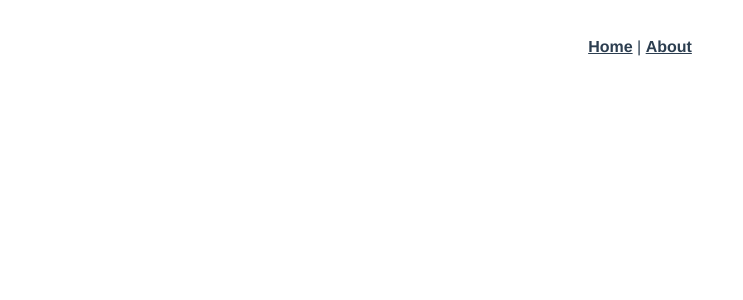
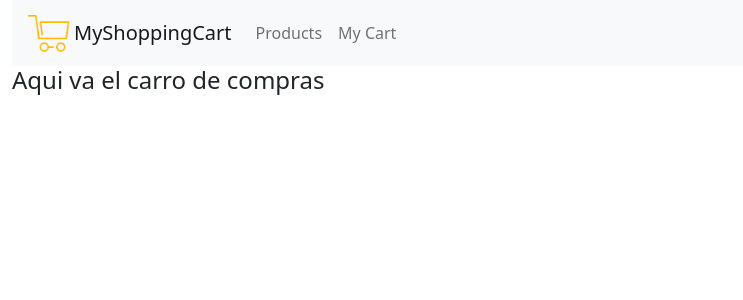
Before and after one commit to jccontreras/shoppingcartfront, a Vue app: page /mycart in a window 1280 px wide. Shown: the top 300 px of the page, without its empty margins (0-743 px from the left). Built offline with nearby package versions, Linux system fonts and the light colour scheme.

Commit message:
update getProducts

```diff
--- a/package.json
+++ b/package.json
@@ -8,6 +8,7 @@
     "lint": "vue-cli-service lint"
   },
   "dependencies": {
+    "axios": "^0.21.1",
     "core-js": "^3.6.5",
     "vue": "^2.6.11",
     "vue-router": "^3.2.0",
--- a/public/index.html
+++ b/public/index.html
@@ -5,13 +5,32 @@
     <meta http-equiv="X-UA-Compatible" content="IE=edge">
     <meta name="viewport" content="width=device-width,initial-scale=1.0">
     <link rel="icon" href="<%= BASE_URL %>favicon.ico">
-    <title><%= htmlWebpackPlugin.options.title %></title>
+    <title>My Shopping Cart</title>
+    <!-- CSS only -->
+    <link href="https://cdn.jsdelivr.net/npm/bootstrap@5.0.0-beta1/dist/css/bootstrap.min.css" rel="stylesheet"
+          integrity="sha384-giJF6kkoqNQ00vy+HMDP7azOuL0xtbfIcaT9wjKHr8RbDVddVHyTfAAsrekwKmP1" crossorigin="anonymous">
+
 </head>
 <body>
 <noscript>
-      <strong>We're sorry but <%= htmlWebpackPlugin.options.title %> doesn't work properly without JavaScript enabled. Please enable it to continue.</strong>
+    <strong>We're sorry but <%= htmlWebpackPlugin.options.title %> doesn't work properly without JavaScript enabled.
+        Please enable it to continue.</strong>
 </noscript>
 <div id="app"></div>
 <!-- built files will be auto injected -->
+<script src="https://code.jquery.com/jquery-3.5.1.slim.min.js"
+        integrity="sha384-DfXdz2htPH0lsSSs5nCTpuj/zy4C+OGpamoFVy38MVBnE+IbbVYUew+OrCXaRkfj"
+        crossorigin="anonymous"></script>
+<script src="https://cdn.jsdelivr.net/npm/popper.js@1.16.0/dist/umd/popper.min.js"
+        integrity="sha384-Q6E9RHvbIyZFJoft+2mJbHaEWldlvI9IOYy5n3zV9zzTtmI3UksdQRVvoxMfooAo"
+        crossorigin="anonymous"></script>
+<script src="https://stackpath.bootstrapcdn.com/bootstrap/4.5.0/js/bootstrap.min.js"
+        integrity="sha384-OgVRvuATP1z7JjHLkuOU7Xw704+h835Lr+6QL9UvYjZE3Ipu6Tp75j7Bh/kR0JKI"
+        crossorigin="anonymous"></script>
+<!-- JavaScript Bundle with Popper -->
+<script src="https://cdn.jsdelivr.net/npm/bootstrap@5.0.0-beta1/dist/js/bootstrap.bundle.min.js"
+        integrity="sha384-ygbV9kiqUc6oa4msXn9868pTtWMgiQaeYH7/t7LECLbyPA2x65Kgf80OJFdroafW"
+        crossorigin="anonymous"></script>
+
 </body>
 </html>
--- a/src/App.vue
+++ b/src/App.vue
@@ -1,32 +1,17 @@
 <template>
-  <div id="app">
-    <div id="nav">
-      <router-link to="/">Home</router-link> |
-      <router-link to="/about">About</router-link>
-    </div>
+  <div id="app" class="container-fluid">
+    <top/>
     <router-view/>
   </div>
 </template>
 
-<style>
-#app {
-  font-family: Avenir, Helvetica, Arial, sans-serif;
-  -webkit-font-smoothing: antialiased;
-  -moz-osx-font-smoothing: grayscale;
-  text-align: center;
-  color: #2c3e50;
+<script>
+import Top from './components/Top.vue'
+
+export default {
+  name: 'App',
+  components: {
+    Top
+  }
 }
-
-#nav {
-  padding: 30px;
-}
-
-#nav a {
-  font-weight: bold;
-  color: #2c3e50;
-}
-
-#nav a.router-link-exact-active {
-  color: #42b983;
-}
-</style>
+</script>
--- a/src/components/HelloWorld.vue
+++ /dev/null
@@ -1,60 +0,0 @@
-<template>
-  <div class="hello">
-    <h1>{{ msg }}</h1>
-    <p>
-      For a guide and recipes on how to configure / customize this project,<br>
-      check out the
-      <a href="https://cli.vuejs.org" target="_blank" rel="noopener">vue-cli documentation</a>.
-    </p>
-    <h3>Installed CLI Plugins</h3>
-    <ul>
-      <li><a href="https://github.com/vuejs/vue-cli/tree/dev/packages/%40vue/cli-plugin-babel" target="_blank" rel="noopener">babel</a></li>
-      <li><a href="https://github.com/vuejs/vue-cli/tree/dev/packages/%40vue/cli-plugin-router" target="_blank" rel="noopener">router</a></li>
-      <li><a href="https://github.com/vuejs/vue-cli/tree/dev/packages/%40vue/cli-plugin-vuex" target="_blank" rel="noopener">vuex</a></li>
-      <li><a href="https://github.com/vuejs/vue-cli/tree/dev/packages/%40vue/cli-plugin-eslint" target="_blank" rel="noopener">eslint</a></li>
-    </ul>
-    <h3>Essential Links</h3>
-    <ul>
-      <li><a href="https://vuejs.org" target="_blank" rel="noopener">Core Docs</a></li>
-      <li><a href="https://forum.vuejs.org" target="_blank" rel="noopener">Forum</a></li>
-      <li><a href="https://chat.vuejs.org" target="_blank" rel="noopener">Community Chat</a></li>
-      <li><a href="https://twitter.com/vuejs" target="_blank" rel="noopener">Twitter</a></li>
-      <li><a href="https://news.vuejs.org" target="_blank" rel="noopener">News</a></li>
-    </ul>
-    <h3>Ecosystem</h3>
-    <ul>
-      <li><a href="https://router.vuejs.org" target="_blank" rel="noopener">vue-router</a></li>
-      <li><a href="https://vuex.vuejs.org" target="_blank" rel="noopener">vuex</a></li>
-      <li><a href="https://github.com/vuejs/vue-devtools#vue-devtools" target="_blank" rel="noopener">vue-devtools</a></li>
-      <li><a href="https://vue-loader.vuejs.org" target="_blank" rel="noopener">vue-loader</a></li>
-      <li><a href="https://github.com/vuejs/awesome-vue" target="_blank" rel="noopener">awesome-vue</a></li>
-    </ul>
-  </div>
-</template>
-
-<script>
-export default {
-  name: 'HelloWorld',
-  props: {
-    msg: String
-  }
-}
-</script>
-
-<!-- Add "scoped" attribute to limit CSS to this component only -->
-<style scoped>
-h3 {
-  margin: 40px 0 0;
-}
-ul {
-  list-style-type: none;
-  padding: 0;
-}
-li {
-  display: inline-block;
-  margin: 0 10px;
-}
-a {
-  color: #42b983;
-}
-</style>
--- /dev/null
+++ b/src/components/Top.vue
@@ -0,0 +1,33 @@
+<template>
+  <nav class="navbar navbar-expand-lg navbar-light bg-light">
+    <div class="container-fluid">
+      <img src="../assets/cartlogo.png" style="max-width: 50px">
+      <router-link class="navbar-brand" :to="{name: 'home'}">
+        MyShoppingCart
+      </router-link>
+      <button class="navbar-toggler" type="button" data-bs-toggle="collapse" data-bs-target="#navbarSupportedContent" aria-controls="navbarSupportedContent" aria-expanded="false" aria-label="Toggle navigation">
+        <span class="navbar-toggler-icon"></span>
+      </button>
+      <div class="collapse navbar-collapse" id="navbarSupportedContent">
+        <ul class="navbar-nav me-auto mb-2 mb-lg-0">
+          <li class="nav-item">
+            <router-link class="nav-link" :to="{name: 'products'}">
+              Products
+            </router-link>
+          </li>
+          <li class="nav-item">
+            <router-link class="nav-link" :to="{name: 'mycart'}">
+              My Cart
+            </router-link>
+          </li>
+        </ul>
+      </div>
+    </div>
+  </nav>
+</template>
+
+<script>
+export default {
+name: "Top"
+}
+</script>
--- a/src/router/index.js
+++ b/src/router/index.js
@@ -7,16 +7,24 @@ Vue.use(VueRouter)
 const routes = [
   {
     path: '/',
-    name: 'Home',
+    name: 'home',
     component: Home
   },
   {
-    path: '/about',
-    name: 'About',
+    path: '/products',
+    name: 'products',
     // route level code-splitting
     // this generates a separate chunk (about.[hash].js) for this route
     // which is lazy-loaded when the route is visited.
-    component: () => import(/* webpackChunkName: "about" */ '../views/About.vue')
+    component: () => import(/* webpackChunkName: "about" */ '../views/Products.vue'),
+  },
+  {
+    path: '/mycart',
+    name: 'mycart',
+    // route level code-splitting
+    // this generates a separate chunk (about.[hash].js) for this route
+    // which is lazy-loaded when the route is visited.
+    component: () => import(/* webpackChunkName: "about" */ '../views/MyCart.vue'),
   }
 ]
 
--- a/src/views/About.vue
+++ /dev/null
@@ -1,5 +0,0 @@
-<template>
-  <div class="about">
-    <h1>This is an about page</h1>
-  </div>
-</template>
--- a/src/views/Home.vue
+++ b/src/views/Home.vue
@@ -1,18 +1,12 @@
 <template>
-  <div class="home">
-    <img alt="Vue logo" src="../assets/logo.png">
-    <HelloWorld msg="Welcome to Your Vue.js App"/>
+  <div class="container">
+    Welcome to My Shopping Cart
   </div>
 </template>
 
 <script>
-// @ is an alias to /src
-import HelloWorld from '@/components/HelloWorld.vue'
 
 export default {
   name: 'Home',
-  components: {
-    HelloWorld
-  }
-}
+};
 </script>
--- /dev/null
+++ b/src/views/MyCart.vue
@@ -0,0 +1,9 @@
+<template>
+  <h4>Aqui va el carro de compras</h4>
+</template>
+
+<script>
+export default {
+  name: "MyCart"
+}
+</script>
--- /dev/null
+++ b/src/views/Products.vue
@@ -0,0 +1,49 @@
+<template>
+  <div class="container-fluid">
+    <div v-for="product in products" :key="product.id" class="accordion accordion-flush"
+         >
+      <div class="accordion-item">
+        <h2 class="accordion-header" id="flush-headingOne">
+          <button class="accordion-button collapsed" type="button" data-bs-toggle="collapse"
+                  data-bs-target="#flush-collapseOne" aria-expanded="false" aria-controls="flush-collapseOne">
+            {{product.name}}
+          </button>
+        </h2>
+        <div id="flush-collapseOne" class="accordion-collapse collapse" aria-labelledby="flush-headingOne"
+             data-bs-parent="#accordionFlushExample">
+          <div class="accordion-body">
+           Sku: {{product.sku}}
+           Description: {{product.description}}
+          </div>
+        </div>
+      </div>
+    </div>
+  </div>
+</template>
+
+<script>
+import axios from 'axios';
+
+export default {
+  name: "Products",
+  data() {
+    return {
+      products: null
+    }
+  },
+  mounted() {
+    this.getProducts();
+  },
+  methods: {
+    getProducts() {
+      axios.get('http://192.168.1.106:9000/api/v1/products')
+          .then( response => {
+            console.log(response)
+            this.products = response.data
+          })
+      .catch(e => console.log(e))
+
+    }
+  }
+}
+</script>
```
Also changed, not shown: src/assets/cartlogo.png (added), 1 other file (tests, documents, lock files or other folders). Lines whose indentation alone changed are shown as unchanged.
